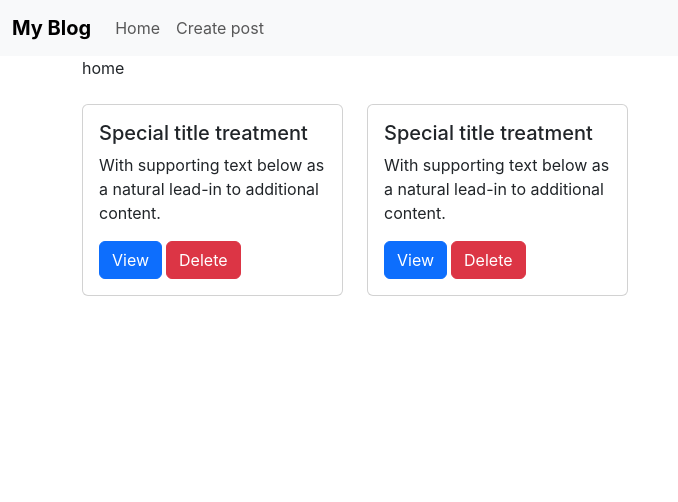
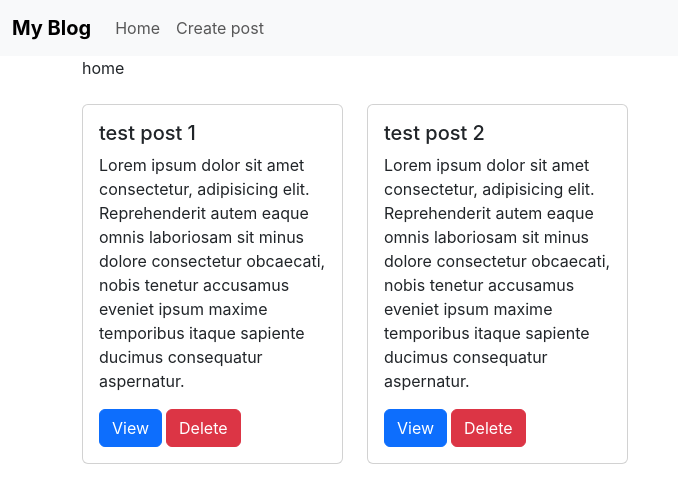
Before and after one commit to pragith98/simple-blog, a React (Create React App) app: page / in a window 1280 px wide. Shown: the top 502 px of the page, without its empty margins (0-678 px from the left). Built offline with nearby package versions, Linux system fonts and the light colour scheme; the HTML template or start-up script is replaced by a standard one.

Commit message:
set props

```diff
--- a/src/components/Post/PostCard.jsx
+++ b/src/components/Post/PostCard.jsx
@@ -1,13 +1,10 @@
-function PostCard() {
+function PostCard(props) {
   return (
     <div className="col-sm-3 mt-4">
       <div className="card">
         <div className="card-body">
-          <h5 className="card-title">Special title treatment</h5>
-          <p className="card-text">
-            With supporting text below as a natural lead-in to additional
-            content.
-          </p>
+          <h5 className="card-title">{props.post.title}</h5>
+          <p className="card-text">{props.post.content}</p>
           <a href="#" className="btn btn-primary me-1">
             View
           </a>
```
